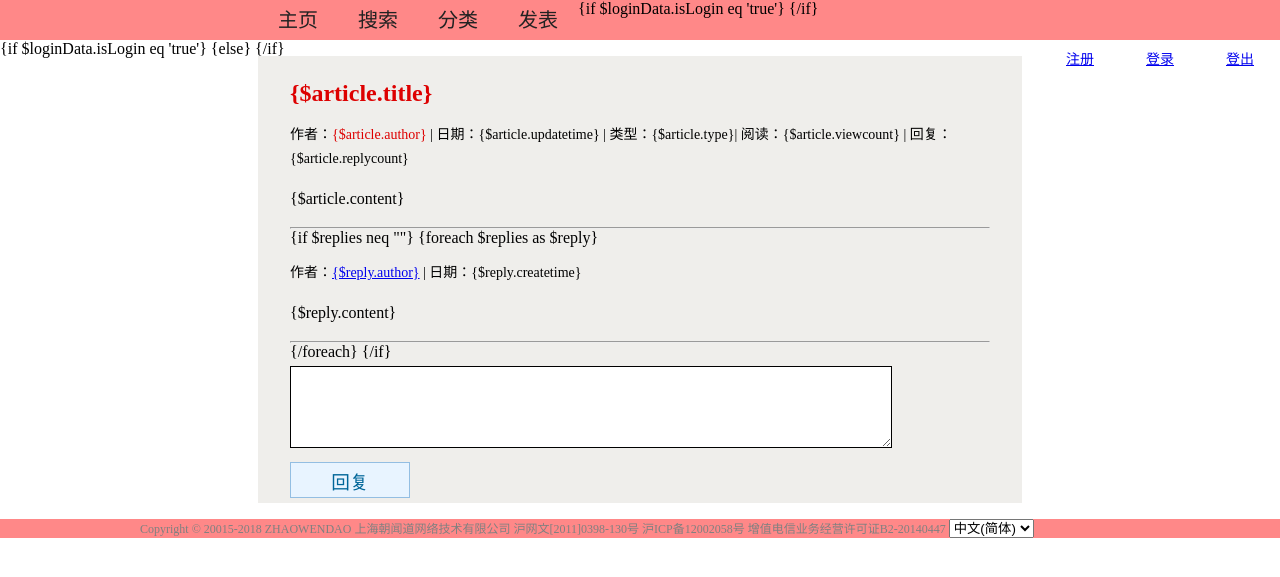
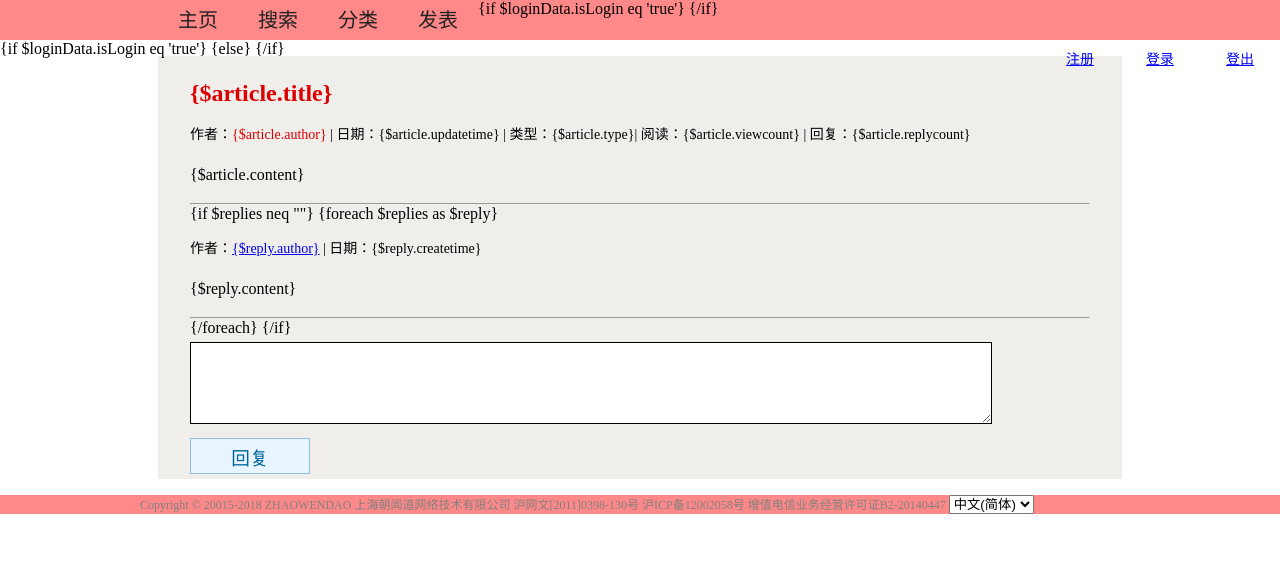
Before and after one commit to lxd19850415/blog, a PHP site: page /tpl/index/article.html in a window 1280 px wide. Shown: the top 577 px of the page. Run offline with PHP 8.4, Linux system fonts and the light colour scheme.

Commit message:
界面中间，文件内容的宽度加大

```diff
--- a/stylesheets/style.css
+++ b/stylesheets/style.css
@@ -3,7 +3,7 @@
 
 *{padding:0;margin:0;}
 
-.center{width:700px;margin:1em auto;padding:0 2em;font-family:"Microsoft YaHei";background-color:#efeeeb;}
+.center{width:900px;margin:1em auto;padding:0 2em;font-family:"Microsoft YaHei";background-color:#efeeeb;}
 
 p{line-height:24px;margin:1em 0;}
 
@@ -27,7 +27,7 @@
 .nav_a {text-decoration:none;width:auto;height:auto;padding: 7px 20px; color:#222;font-family:"Microsoft YaHei";}
 .l {float:right;text-align: center;width:80px;height:40px; line-height:40px;font-size:14px;font-family:"Microsoft YaHei";}
 .titlebg {width:100%;height:160px;background-color: #9d89ff;}
-.titlename {width: 764px;
+.titlename {width: 964px;
 	margin: 0 auto;
 	padding: 1px 0;
 	font-size:40px;
@@ -37,7 +37,7 @@
 	font-size:20px;
 	font-family: "Microsoft YaHei";}
 .navbg {width:100%;height:40px;background-color:#ff8888;}
-.navbg2 {width:764px;height:40px;margin:0 auto;padding:0 0;background-color:#ff8888}
+.navbg2 {width:964px;height:40px;margin:0 auto;padding:0 0;background-color:#ff8888}
 
 .nav_a:hover{background-color:#ff0000;color:#f9f9f9;-webkit-transition:color .4s linear;}
 .companybg {width:100%;height:auto;background-color:#ff8888}
@@ -47,8 +47,8 @@
 .loginAccountTitle{font-size:16px;margin:5px 0;}
 .loginAccountEdit{width:320px;height:32px;font-size:16px;border-width:1px;border-color:black;margin:5px 0;}
 
-.postEdit{width:600px;height:360px;font-size:16px;border-width:1px;border-color:black;margin:5px 0;}
-.replyEdit{width:600px;height:80px;font-size:16px;border-width:1px;border-color:black;margin:5px 0;}
+.postEdit{width:800px;height:360px;font-size:16px;border-width:1px;border-color:black;margin:5px 0;}
+.replyEdit{width:800px;height:80px;font-size:16px;border-width:1px;border-color:black;margin:5px 0;}
 .submitBtn{
 	font-family: "tahoma","Microsoft YaHei";
 	font-size: 14pt;color: #003399;
```
